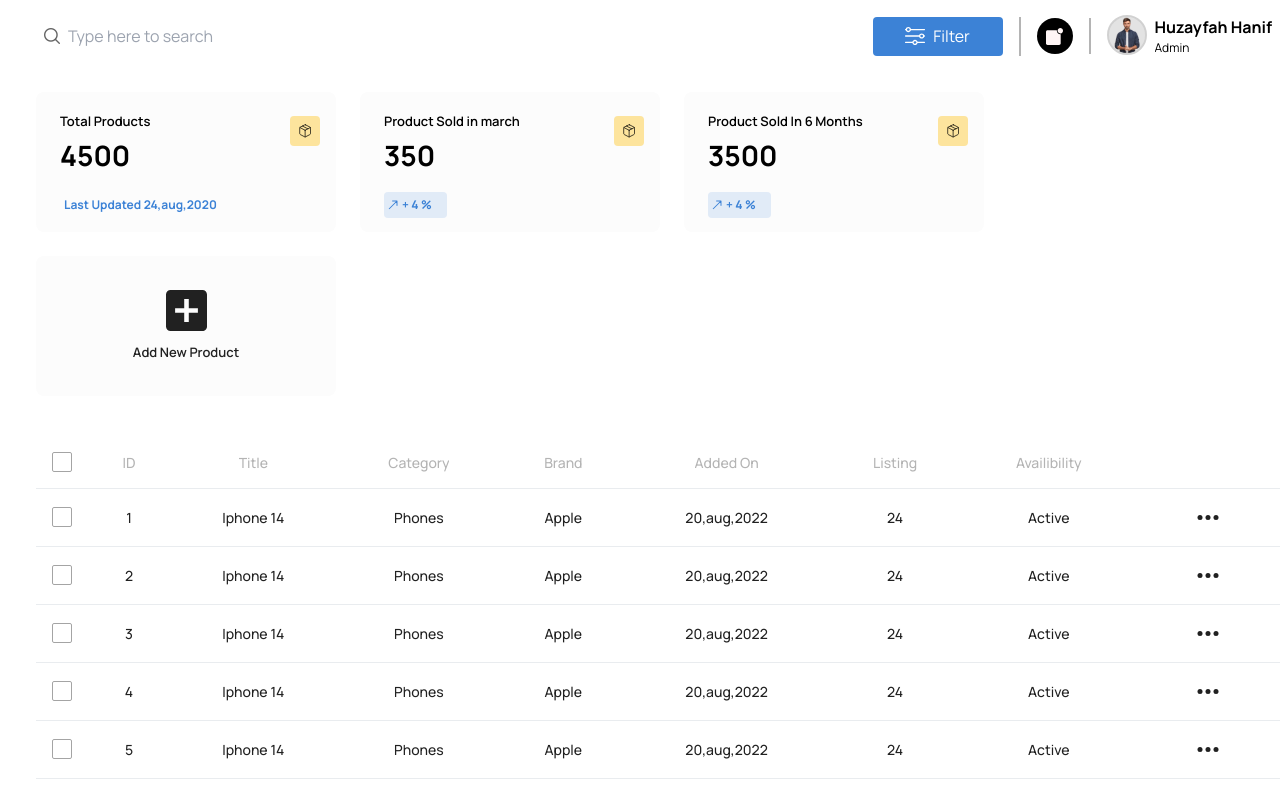
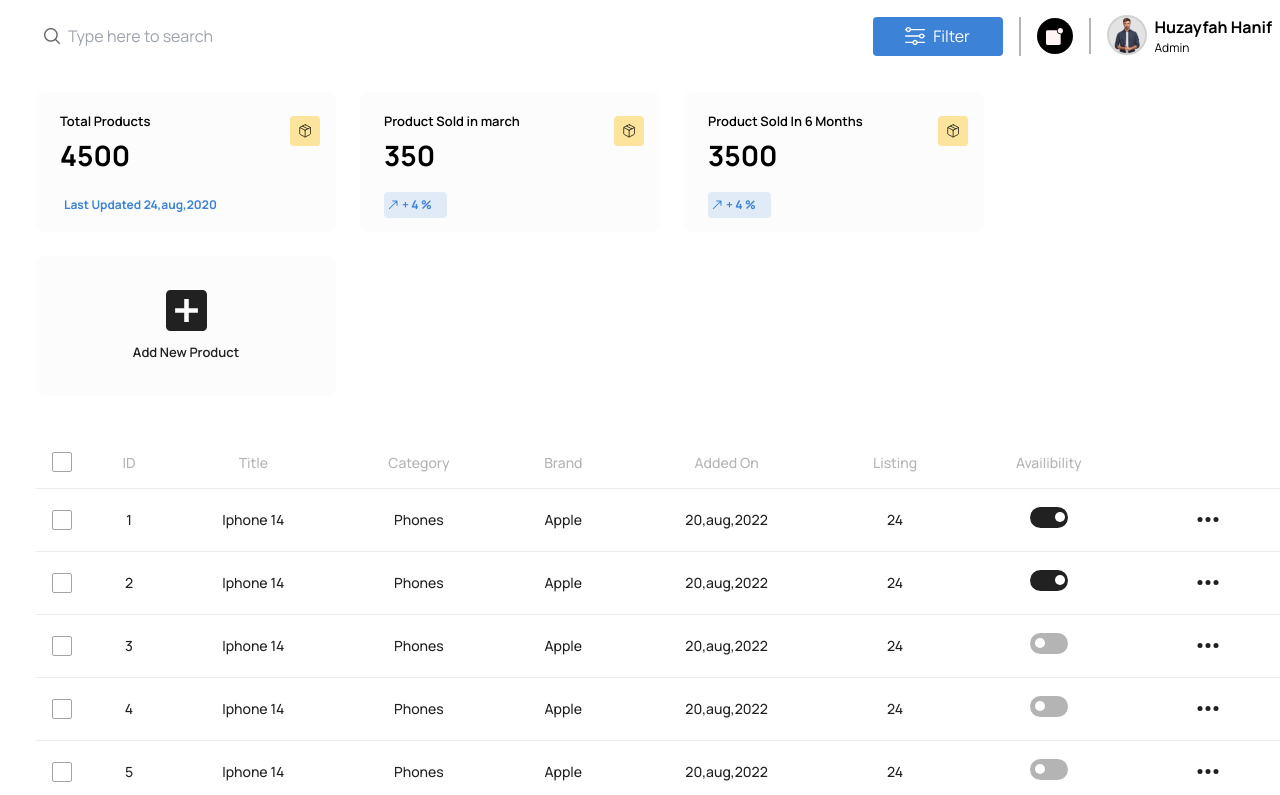
Before and after one commit to SmurfTec/Electra-Admin, a React (Vite) app: page /Products in a window 1280 px wide. Shown: the top 795 px of the page. Built offline with nearby package versions, Linux system fonts and the light colour scheme.

Commit message:
product screen done

```diff
--- a/src/atoms/global.style.js
+++ b/src/atoms/global.style.js
@@ -1,6 +1,20 @@
 import styled from "styled-components";
 import { Menu } from "primereact/menu";
 import { DataTable } from "primereact/datatable";
+import { InputSwitch } from "primereact/inputswitch";
+export const Switch=styled(InputSwitch)`
+width: 38px;
+    height: 21px;
+    .p-inputswitch-slider{
+      background: ${({checked})=>checked?'#212121':'#B4B4B4'}  !important;
+    }
+    .p-inputswitch-slider:before{
+      width: 10px;
+      height: 10px;
+
+      margin-top: -6px;
+    }
+`
 export const CustomMenu=styled(Menu)`
 width: ${({width})=>width?width:'110px'};
 height:${({height})=>height?height:'108px'};
--- a/src/atoms/index.tsx
+++ b/src/atoms/index.tsx
@@ -10,3 +10,4 @@ export * from "./CustomDropdown"
 export * from "./UploadMedia"
 export * from "./ChooseFilter"
 export * from "./Fetchbuttons"
+export * from "./CustomSwitch"
--- a/src/pages/Products/Products/index.tsx
+++ b/src/pages/Products/Products/index.tsx
@@ -2,7 +2,7 @@ import {useState,useRef,useEffect} from 'react'
 import { Header } from '../../../components/index.js'
 import { DashCard } from '../../../components/index.js'
 import IMAGES from '../../../assets/Images.js'
-import { CustomTableComponent } from '../../../atoms/index.js'
+import { CustomTableComponent,CustomSwitch } from '../../../atoms/index.js'
 import { SVGIcon } from '../../../components/SVG/index.js'
 import {CustomMenu} from "../../../atoms/global.style.js"
 import { useNavigate } from 'react-router-dom'
@@ -35,7 +35,7 @@ export const Products = () => {
           Brand: "Apple",
           addedon: "20,aug,2022",
           listing: "24",
-          availibility: "Active",
+          availibility: "InActive",
         },
         {
           id: 4,
@@ -44,7 +44,7 @@ export const Products = () => {
           Brand: "Apple",
           addedon: "20,aug,2022",
           listing: "24",
-          availibility: "Active",
+          availibility: "InActive",
         },
         {
           id: 5,
@@ -53,7 +53,7 @@ export const Products = () => {
           Brand: "Apple",
           addedon: "20,aug,2022",
           listing: "24",
-          availibility: "Active",
+          availibility: "InActive",
         },
         {
           id: 6,
@@ -62,7 +62,7 @@ export const Products = () => {
           Brand: "Apple",
           addedon: "20,aug,2022",
           listing: "24",
-          availibility: "Active",
+          availibility: "InActive",
         },
         {
           id: 7,
@@ -148,15 +148,11 @@ export const Products = () => {
       ]);
       const menuLeft: any = useRef(null);
       const [selectedProducts, setSelectedProducts] = useState<any>([]);
-      const StatusBodyTemplate = (option: any) => {
+      const SwitchTemplate = (option: any) => {
+        const [checked, setChecked] = useState(option.availibility.toLowerCase()=="active"?true:false);
         return (
           <>
-            <div
-              className={`px-[14px] py-[4px] text-[white] ${option.status.toLowerCase() == "active" ? "bg-blue" : "bg-red"
-                } flex justify-center items-center rounded-[5px] text-[12px]`}
-            >
-              <p>{option.status}</p>
-            </div>
+           <CustomSwitch checked={checked} setChecked={setChecked}/>
           </>
         );
       };
@@ -245,7 +241,7 @@ export const Products = () => {
         {field:"Brand",header:'Brand' },
         {field:"addedon",header:'Added On' },
         {field:"listing",header:'Listing' },
-        {field:"availibility",header:'Availibility' },
+        {field:"availibility",header:'Availibility',body:SwitchTemplate },
 
         {field:"",header:'' ,body:MenuBodyTemplate}
       ])
@@ -311,7 +307,8 @@ export const Products = () => {
                  selectedProducts={selectedProducts}
                  setSelectedProducts={setSelectedProducts}
                  columnData={columnData}
-                 MultipleSelect={true} />
+                 MultipleSelect={true}
+                 />
 
 
 
```
Also changed, not shown: src/atoms/CustomSwitch/index.tsx (added, +7 -0 lines).
